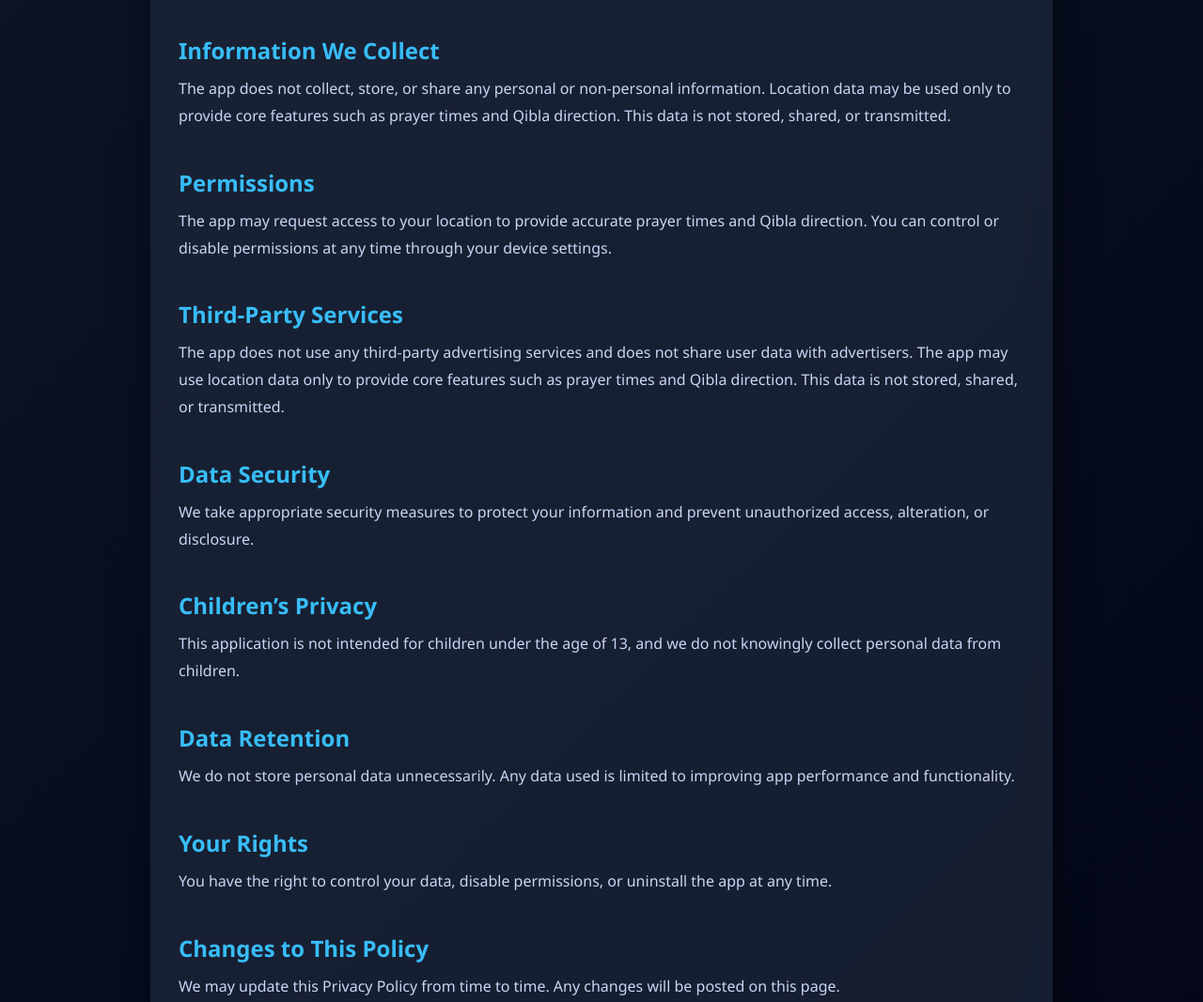
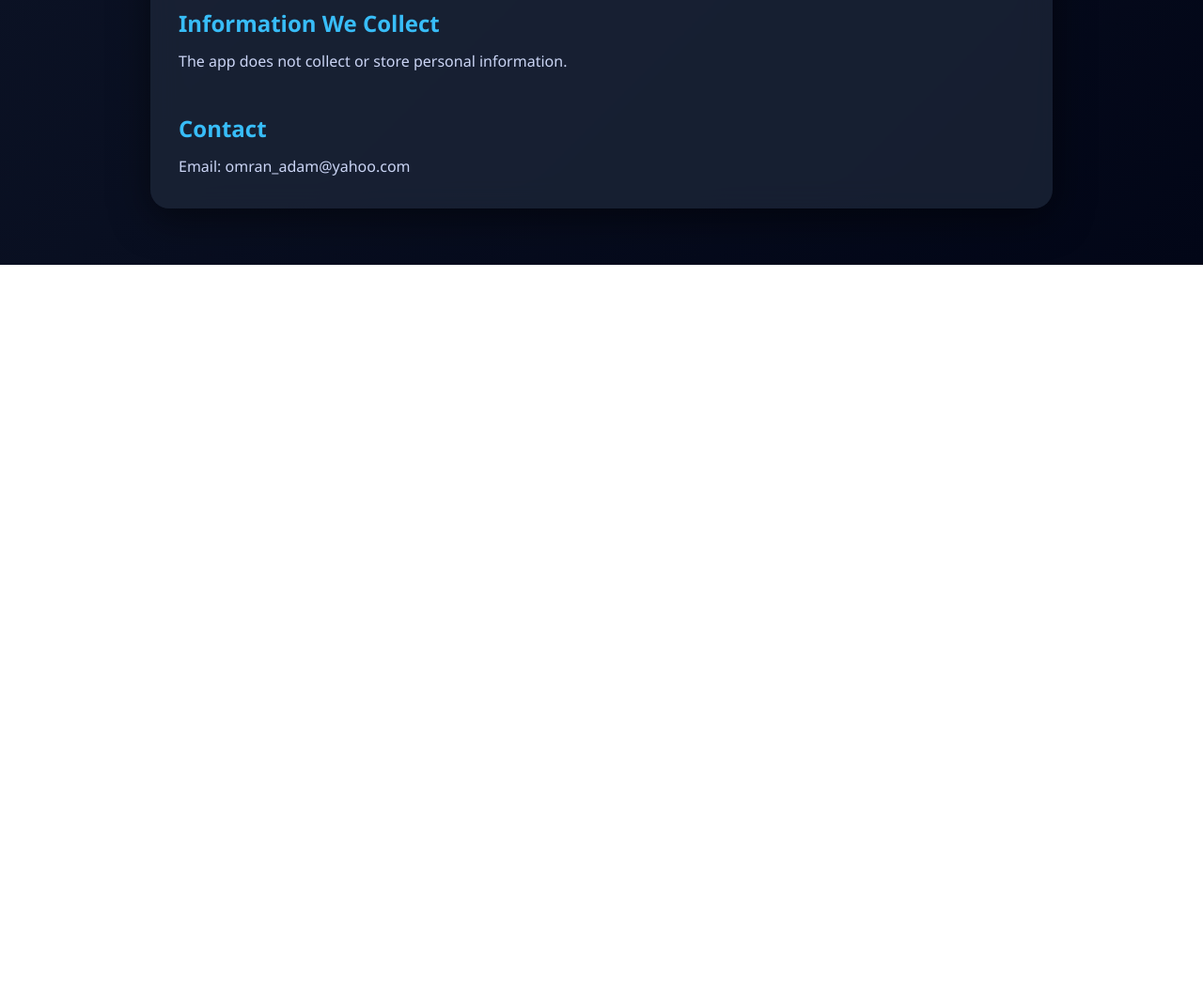
Before and after one commit to omranadam9/StarsApp, a plain HTML site: page StarApp.html in a window 1280 px wide. Shown: the part 727-1794 px from the top of the page at 94% size. After the commit the page ends 1009 px from the top, so only its background shows below. Drawn offline with Linux system fonts and the light colour scheme.

Commit message:
Update StarApp.html

```diff
--- a/StarApp.html
+++ b/StarApp.html
@@ -1,8 +1,9 @@
-<!DOCTYPE html>
+ <!DOCTYPE html>
 <html lang="en">
 <head>
 <meta charset="UTF-8">
 <meta name="viewport" content="width=device-width, initial-scale=1.0">
+<meta name="description" content="Privacy Policy for Quran Pro app">
 <title>Privacy Policy</title>
 
 <link rel="stylesheet" href="https://cdnjs.cloudflare.com/ajax/libs/font-awesome/6.5.0/css/all.min.css"/>
@@ -11,9 +12,10 @@
 * {margin:0; padding:0; box-sizing:border-box;}
 
 body {
-    font-family: 'Segoe UI', sans-serif;
+    font-family: 'Segoe UI', system-ui, sans-serif;
     background: linear-gradient(135deg, #0f172a, #020617);
     color: #e2e8f0;
+    scroll-behavior: smooth;
 }
 
 /* Navbar */
@@ -97,7 +99,7 @@ p {
 .fade {
     opacity: 0;
     transform: translateY(30px);
-    transition: 0.6s;
+    transition: 0.6s ease;
 }
 .show {
     opacity: 1;
@@ -120,6 +122,7 @@ p {
     border-radius: 50%;
     cursor: pointer;
     display: none;
+    font-size: 18px;
 }
 </style>
 </head>
@@ -130,7 +133,7 @@ p {
 
 <!-- Hero -->
 <div class="hero">
-    <img src="https://play-lh.googleusercontent.com/zoyAL6BWpiHrgyFEujQcEXhBqZn4SfX0JiIFqOecs2JoZYy39Yam8xiz7Vq6kP7S2w">
+    <img src="https://play-lh.googleusercontent.com/zoyAL6BWpiHrgyFEujQcEXhBqZn4SfX0JiIFqOecs2JoZYy39Yam8xiz7Vq6kP7S2w" alt="App Icon">
     <h1>Quran Pro</h1>
 </div>
 
@@ -139,66 +142,30 @@ p {
 
 <h2 class="fade">About the App</h2>
 <p class="fade">
-Quran Pro is an application designed to provide accurate prayer times, Qibla direction, Islamic content, and useful tools for Muslims worldwide. The app is designed to be simple, fast, and reliable, with support for offline use and multiple features to enhance user experience.
+Quran Pro is an application designed to provide accurate prayer times, Qibla direction, and Islamic content in a simple and reliable way.
 </p>
 
 <h2 class="fade">Features</h2>
 <div class="features fade">
     <div class="feature">
-        <img src="https://cdn-icons-png.flaticon.com/512/1828/1828884.png">
+        <img src="https://cdn-icons-png.flaticon.com/512/1828/1828884.png" alt="Prayer Times">
         <p>Accurate Prayer Times</p>
     </div>
+
     <div class="feature">
-        <img src="https://cdn-icons-png.flaticon.com/512/684/684908.png">
+        <img src="https://cdn-icons-png.flaticon.com/512/684/684908.png" alt="Qibla">
         <p>Qibla Direction</p>
     </div>
+
     <div class="feature">
-     <img src="https://cdn-icons-png.flaticon.com/512/3898/3898082.png">
+        <img src="https://cdn-icons-png.flaticon.com/512/3898/3898082.png" alt="Languages">
         <p>Multiple Languages</p>
     </div>
-
-
-
 </div>
 
 <h2 class="fade">Information We Collect</h2>
 <p class="fade">
-The app does not collect, store, or share any personal or non-personal information. Location data may be used only to provide core features such as prayer times and Qibla direction. This data is not stored, shared, or transmitted.
-</p>
-
-<h2 class="fade">Permissions</h2>
-<p class="fade">
-The app may request access to your location to provide accurate prayer times and Qibla direction. You can control or disable permissions at any time through your device settings.
-</p>
-
-<h2 class="fade">Third-Party Services</h2>
-<p class="fade">
-    The app does not use any third-party advertising services and does not share user data with advertisers. The app may use location data only to provide core features such as prayer times and Qibla direction. This data is not stored, shared, or transmitted.
-</p>
-
-<h2 class="fade">Data Security</h2>
-<p class="fade">
-We take appropriate security measures to protect your information and prevent unauthorized access, alteration, or disclosure.
-</p>
-
-<h2 class="fade">Children’s Privacy</h2>
-<p class="fade">
-This application is not intended for children under the age of 13, and we do not knowingly collect personal data from children.
-</p>
-
-<h2 class="fade">Data Retention</h2>
-<p class="fade">
-We do not store personal data unnecessarily. Any data used is limited to improving app performance and functionality.
-</p>
-
-<h2 class="fade">Your Rights</h2>
-<p class="fade">
-You have the right to control your data, disable permissions, or uninstall the app at any time.
-</p>
-
-<h2 class="fade">Changes to This Policy</h2>
-<p class="fade">
-We may update this Privacy Policy from time to time. Any changes will be posted on this page.
+The app does not collect or store personal information.
 </p>
 
 <h2 class="fade">Contact</h2>
@@ -212,21 +179,28 @@ Email: omran_adam@yahoo.com
 <button class="top-btn" id="topBtn">↑</button>
 
 <script>
-// animation
-const faders = document.querySelectorAll('.fade');
-window.addEventListener('scroll', () => {
-    faders.forEach(el => {
-        if (el.getBoundingClientRect().top < window.innerHeight - 50) {
-            el.classList.add('show');
+// fade animation (أفضل من scroll)
+const observer = new IntersectionObserver(entries => {
+    entries.forEach(entry => {
+        if (entry.isIntersecting) {
+            entry.target.classList.add('show');
         }
     });
 });
 
+document.querySelectorAll('.fade').forEach(el => observer.observe(el));
+
 // top button
-window.onscroll = () => {
-    topBtn.style.display = document.documentElement.scrollTop > 300 ? "block" : "none";
-};
-topBtn.onclick = () => window.scrollTo({top:0, behavior:'smooth'});
+const topBtn = document.getElementById("topBtn");
+
+window.addEventListener("scroll", () => {
+    topBtn.style.display =
+        document.documentElement.scrollTop > 300 ? "block" : "none";
+});
+
+topBtn.addEventListener("click", () => {
+    window.scrollTo({top: 0, behavior: 'smooth'});
+});
 </script>
 
 </body>
```
